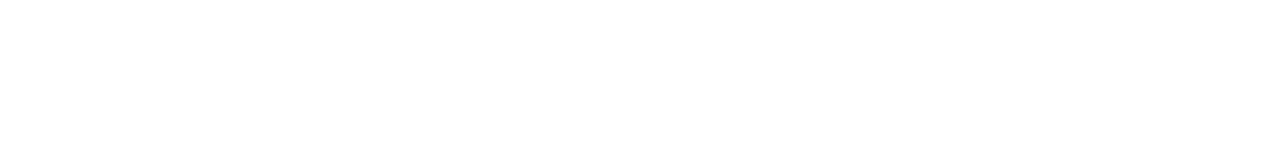
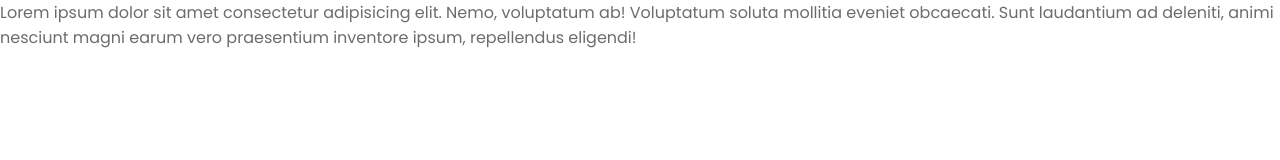
Before and after one commit to lucasuk31/Travelgram---Perfil-de-viagens, a plain HTML site: page index.html in a window 1280 px wide. Drawn offline with Linux system fonts and the light colour scheme.

Commit message:
Initial style guide

```diff
--- a/Styles/global.css
+++ b/Styles/global.css
@@ -2,4 +2,23 @@
   margin: 0;
   padding: 0;
   box-sizing: border-box;
+
+  font-family: "Poppins", sans-serif;
+  color: var(--text-color-secondary);
+  background-color: var(--background-color);
 }
+
+:root {
+  /* Product */
+  --brand-color: #EF5F4C;
+
+  /* Shape */
+  --background-color: #FFFFFF;
+  --surface-color: #F5F5F5;
+  --skeleton-color: #D9D9D9;
+  --shape-transparency: #ffffff8f;
+
+  /* Text */
+  --text-coor-primary: #313131;
+  --text-color-secondary: #6C6C6C;
+}
--- a/index.html
+++ b/index.html
@@ -1,12 +1,21 @@
 <!DOCTYPE html>
 <html lang="pt-BR">
-<head>
-  <meta charset="UTF-8">
-  <meta name="viewport" content="width=device-width, initial-scale=1.0">
-  <title>Travelgram</title>
-  <link rel="stylesheet" href="./Styles/index.css">
-</head>
-<body>
-
-</body>
+  <head>
+    <meta charset="UTF-8" />
+    <meta name="viewport" content="width=device-width, initial-scale=1.0" />
+    <title>Travelgram</title>
+    <link rel="stylesheet" href="./Styles/index.css" />
+    <link rel="preconnect" href="https://fonts.googleapis.com" />
+    <link rel="preconnect" href="https://fonts.gstatic.com" crossorigin />
+    <link
+      href="https://fonts.googleapis.com/css2?family=Poppins:ital,wght@0,100;0,200;0,300;0,400;0,500;0,600;0,700;0,800;0,900;1,100;1,200;1,300;1,400;1,500;1,600;1,700;1,800;1,900&display=swap"
+      rel="stylesheet"
+    />
+  </head>
+  <body>
+    Lorem ipsum dolor sit amet consectetur adipisicing elit. Nemo, voluptatum
+    ab! Voluptatum soluta mollitia eveniet obcaecati. Sunt laudantium ad
+    deleniti, animi nesciunt magni earum vero praesentium inventore ipsum,
+    repellendus eligendi!
+  </body>
 </html>
```
Also changed, not shown: Assets/AirplaneTilt.svg (added), Assets/Image 01.png (added), Assets/Image 02.png (added), Assets/Image 03.png (added), Assets/Image 04.png (added), Assets/Image 05.png (added), Assets/Image 06.png (added), Assets/Image 07.png (added), Assets/Image 08.png (added), Assets/Image 09.png (added), Assets/Image 10.png (added), Assets/Image 11.png (added), Assets/Image.svg (added), Assets/Logo.svg (added), 2 more files, 1 other file.
